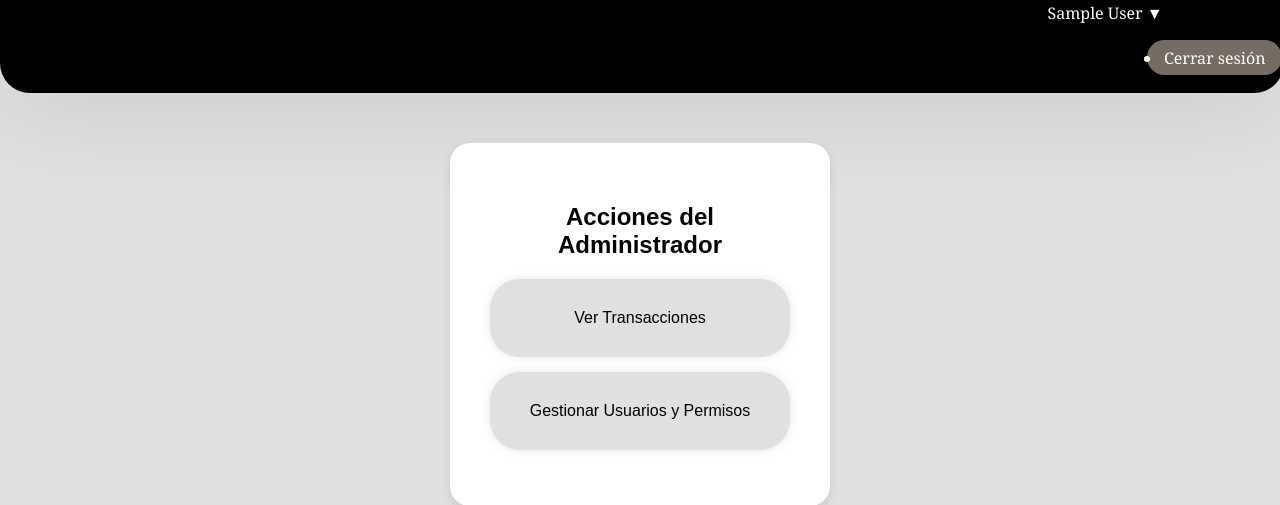
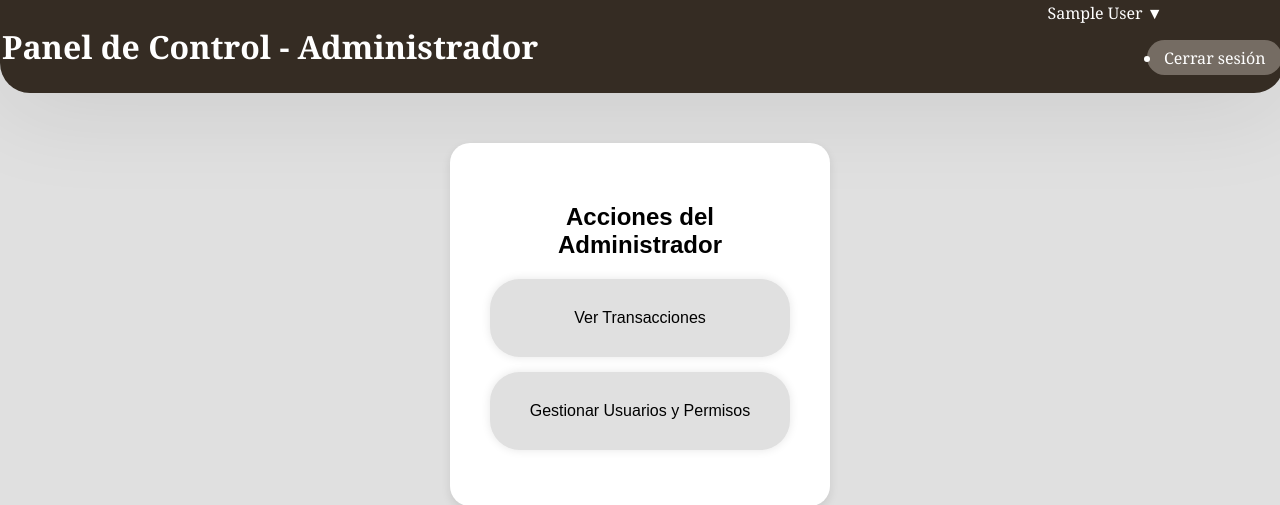
Before and after one commit to JNArrazola/library-system, a PHP site: page /pages/administrators/admin_dashboard.php in a window 1280 px wide. Shown: the top 505 px of the page. Run offline with PHP 8.4, Linux system fonts and the light colour scheme; the visitor is signed in with stand-in values (Sample User, id 1).

Commit message:
fixed merge bug

```diff
--- a/styles/administrators/admin_dashboard.css
+++ b/styles/administrators/admin_dashboard.css
@@ -7,14 +7,9 @@
 
 header {
     align-items: center;
-<<<<<<< HEAD
-    padding: 10px 20px;
-    background-color: #000000;
-=======
     background-color: #352c23;
     border-radius: 0px 0px 30px 30px;
     box-shadow: 0 10px 100px rgba(0, 0, 0, 0.1);
->>>>>>> origin/Gogi
     color: white;
     display: flex;
     font-family: Georgia;
```
